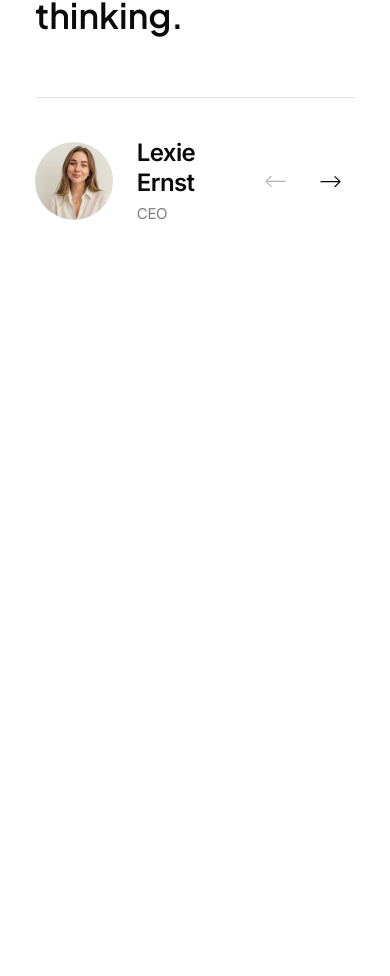
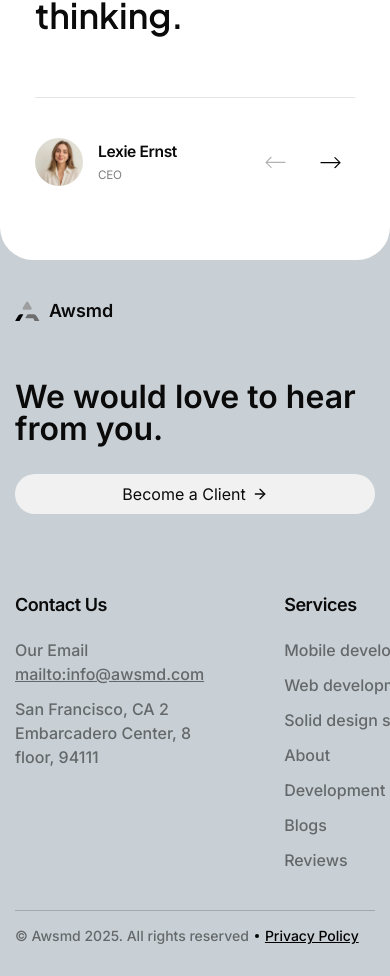
Before and after one commit to mahfuzzayn/awsmd-client, a Next.js app: page / in a window 390 px wide. Shown: the part 9425-10401 px from the top of the page. Before the commit the page ends 9679 px from the top, so only its background shows below. Built offline with nearby package versions, Linux system fonts and the light colour scheme.

Commit message:
Added Footer Section & Some Changes to Sections

```diff
--- a/src/app/page.tsx
+++ b/src/app/page.tsx
@@ -7,6 +7,7 @@ import HeroSection from "@/components/modules/home/HeroSection";
 import OurPorfolio from "@/components/modules/home/our-portfolio/OurPorfolio";
 import OurServices from "@/components/modules/home/OurServices";
 import Reviews from "@/components/modules/home/reviews/Reviews";
+import Footer from "@/components/modules/home/footer/Footer";
 
 const HomePage = () => {
   return (
@@ -20,6 +21,7 @@ const HomePage = () => {
       <Banner />
       <Blog />
       <Reviews />
+      <Footer />
     </div>
   )
 }
--- a/src/components/AnimatedButton2.tsx
+++ b/src/components/AnimatedButton2.tsx
@@ -3,10 +3,10 @@ import MoveDownButton from './MoveDownButton'
 
 const AnimatedButton2 = ({ className, label, icon }: { className?: string, label: string, icon?: React.ReactNode }) => {
     return (
-        <button className={clsx("cursor-pointer flex gap-1.5 items-center relative bg-[#F1F1F1] py-3 px-[17px] rounded-[21px] group overflow-hidden transition-colors duration-300", className)}>
-            <MoveDownButton label={label} className="z-10 group-hover:text-white transition-colors duration-500 ease-in-out"/>
+        <button className={clsx("cursor-pointer flex gap-1.5 justify-center items-center relative bg-[#F1F1F1] py-3 px-[17px] rounded-[21px] group overflow-hidden transition-colors duration-300", className)}>
+            <MoveDownButton label={label} className="z-10 group-hover:text-white transition-colors duration-500 ease-in-out" />
             {icon && <span className="z-10 group-hover:text-white transition-colors duration-500 ease-in-out">{icon}</span>}
-        <span className="-translate-x-[105%] group-hover:translate-x-0 transition-transform duration-500 ease-in-out h-full w-full bg-[#242424] absolute top-o left-0 z-1 rounded-[21px]"></span>
+            <span className="-translate-x-[105%] group-hover:translate-x-0 transition-transform duration-500 ease-in-out h-full w-full bg-[#242424] absolute top-o left-0 z-1 rounded-[21px]"></span>
         </button>
     )
 }
--- /dev/null
+++ b/src/components/modules/home/footer/Footer.tsx
@@ -0,0 +1,192 @@
+"use client"
+
+import Link from "next/link"
+import { useEffect, useRef } from "react"
+
+import "./Footer.css"
+import AwsmdLogo2 from "@/components/icons/Awsmd2"
+import AnimatedButton2 from "@/components/AnimatedButton2"
+import { ArrowRight, ArrowUp } from "lucide-react"
+import { m } from "framer-motion"
+import { IFooter } from "@/types"
+import Arrow45 from "@/components/icons/Arrow45"
+import clsx from "clsx"
+
+const Footer = () => {
+    const footerRef = useRef<HTMLDivElement | null>(null);
+
+    const footerLinks: IFooter[] = [
+        {
+            title: "Contact Us",
+            items: [
+                {
+                    label: "Our Email",
+                    href: "mailto:info@awsmd.com",
+                    isEmail: true,
+                    isLink: true,
+                },
+                {
+                    label: "San Francisco, CA 2 Embarcadero Center, 8 floor, 94111"
+                }
+            ]
+        },
+        {
+            title: "Follow us",
+            items: [
+                {
+                    label: "dribble",
+                    href: "https://dribbble.com/awsmd",
+                    isLink: true,
+                    isIcon: true,
+                },
+                {
+                    label: "linkedin",
+                    href: "https://www.linkedin.com/company/awsmd/",
+                    isLink: true,
+                    isIcon: true,
+                },
+                {
+                    label: "clutch",
+                    href: "https://clutch.co/profile/awsmd",
+                    isLink: true,
+                    isIcon: true,
+                },
+                {
+                    label: "instagram",
+                    href: "https://www.instagram.com/awsmd_com",
+                    isLink: true,
+                    isIcon: true,
+                },
+                {
+                    label: "behance",
+                    href: "https://www.behance.net/awsmd",
+                    isLink: true,
+                    isIcon: true,
+                }
+            ]
+        },
+        {
+            title: "Services",
+            items: [
+                {
+                    label: "Mobile development",
+                    href: "https://awsmd.com/mobile-development",
+                    isLink: true,
+                },
+                {
+                    label: "Web development",
+                    href: "https://awsmd.com/web-development",
+                    isLink: true,
+                },
+                {
+                    label: "Solid design solutions",
+                    href: "https://www.subscription.awsmd.com/",
+                    isLink: true,
+                },
+                {
+                    label: "About",
+                    href: "https://awsmd.com/#about",
+                    isLink: true,
+                },
+                {
+                    label: "Development",
+                    href: "https://awsmd.com/#development",
+                    isLink: true,
+                },
+                {
+                    label: "Blogs",
+                    href: "https://awsmd.com/blog",
+                    isLink: true,
+                },
+                {
+                    label: "Reviews",
+                    href: "https://awsmd.com/#reviews",
+                    isLink: true,
+                },
+            ]
+        }
+    ]
+
+    useEffect(() => {
+        const handleScroll = (event: any) => {
+            console.log(event.target);
+        }
+
+        document.addEventListener("scroll", handleScroll);
+
+        return () => {
+            document.removeEventListener("scroll", handleScroll)
+        }
+    }, [])
+
+    const handleScrollToTop = () => {
+        window.scrollTo({ top: 0, behavior: "smooth" })
+    }
+
+    return (
+        <div className="footer-section parallax relative overflow-hidden">
+            <div className="absolute z-2 h-[44px] w-full bg-white rounded-bl-[33px] rounded-br-[33px]"></div>
+            <div ref={footerRef} className="footer-parallax" style={{ transform: `translate3d(0px, 0px, 0px)` }}>
+                <footer className="footer bg-[#c9d0d5] pt-[80px] pb-[30px] lg:pt-[120px] lg:pb-[50px]">
+                    <div className="container mx-auto px-[15px] lg:px-[25px] xl:px-10">
+                        <Link href="/" className="flex gap-[9px] items-center">
+                            <AwsmdLogo2 className="w-[25px]" />
+                            <span className="text-lg font-semibold leading-none">Awsmd</span>
+                        </Link>
+
+                        <div className="flex flex-col lg:flex-row">
+                            <div className="w-full mt-[55px]">
+                                <div className="lg:max-w-[450px] xl:max-w-[640px]">
+                                    <h2 className="text-[clamp(32px,7vw,60px)] font-semibold mb-[22px] leading-none">We would love to hear from you.</h2>
+                                    <p className="hidden md:block text-[#64686a]">Feel free to reach our if you want to collaborate with us, or simply have a chat</p>
+                                    <AnimatedButton2 className="w-full md:w-auto mt-[29px] mb-[33px]" label="Become a Client" icon={<ArrowRight size={16} />} />
+                                    <p className="hidden md:block text-[#64686a]">Don’t like the forms? Drop us a line via email.</p>
+                                    <Link href="mailto:info@awsmd.com" className="hidden md:block mt-[11px] font-medium">info@awsmd.com</Link>
+                                </div>
+                            </div>
+                            <div className="w-full flex lg:justify-end lg:pl-[25px] mt-[44px] lg:mt-0">
+                                <nav className="flex gap-20 justify-between max-w-[670px]">
+                                    {footerLinks.map((item, index) => (
+                                        <div key={index} className={clsx("w-full", { "hidden md:block": index === 1 })}>
+                                            <h3 className="text-[18px] font-semibold mb-5 whitespace-nowrap tracking-tight">{item.title}</h3>
+                                            <ul className={clsx("flex flex-col gap-[11px]", { "w-[120px]": index === 1 })}>
+                                                {item.items.map((link, index) => (
+                                                    <li key={index} className="text-[#64686a] font-medium">
+                                                        {link.isEmail && link.isLink && link.href ?
+                                                            <>
+                                                                {`${link.label}`}
+                                                                <br />
+                                                                <Link href={link.href} className="underline">
+                                                                    {link.href}
+                                                                </Link>
+                                                            </>
+                                                            : link.isLink && link.href ?
+                                                                <Link href={link.href} className="group flex justify-between items-center whitespace-nowrap">
+                                                                    <span className="mr-4">{link.label}</span>
+                                                                    {link.isIcon && <Arrow45 className="lg:group-hover:rotate-360 transition-all duration-[0.45s] ease-in-out" />}
+                                                                </Link>
+                                                                : `${link.label}`}
+                                                    </li>
+                                                ))}
+                                            </ul>
+                                        </div>
+                                    ))}
+                                </nav>
+                            </div>
+                        </div>
+
+                        <div className="flex justify-between mt-[38px] md:mt-20 pt-[15px] border-t border-[#a5a9ac]">
+                            <p className="flex items-center gap-1.5 text-[#64686a] text-sm font-medium">© Awsmd 2025. All rights reserved<span className="h-1 w-1 bg-black inline-block rounded-full"></span><Link href="/#" className="text-black underline">Privacy Policy</Link></p>
+                            <button className="hidden sm:flex text-sm font-medium cursor-pointer gap-2 items-center whitespace-nowrap" onClick={handleScrollToTop}>
+                                Back to the top
+                                <ArrowUp size={16} />
+                            </button>
+                        </div>
+                    </div>
+                </footer>
+            </div>
+        </div>
+    )
+}
+
+export default Footer
--- a/src/components/modules/home/reviews/ReviewsCarousel.tsx
+++ b/src/components/modules/home/reviews/ReviewsCarousel.tsx
@@ -74,10 +74,10 @@ const ReviewsCarousel = ({ reviews }: { reviews: IReview[] }) => {
                                 </p>
                                 <div className="flex justify-between border-t border-[#e5e5e5] pt-10">
                                     <div className="flex items-center">
-                                        <Image src={review.image} alt={review.name} className="w-[78px] h-[78px] rounded-full" />
-                                        <div className="pl-6 space-y-[7px] leading-tight">
-                                            <h3 className="text-[24px] font-semibold tracking-tight">{review.name}</h3>
-                                            <p className="text-[15px] text-[#7f7f7f] tracking-tight">{review.designation}</p>
+                                        <Image src={review.image} alt={review.name} className="w-[clamp(48px,5vw,78px)] h-[clamp(48px,5vw,78px)] rounded-full" />
+                                        <div className="pl-[15px] md:pl-6 space-y-[7px] leading-tight">
+                                            <h3 className="text-[clamp(15px,4vw,24px)] font-semibold tracking-tight">{review.name}</h3>
+                                            <p className="text-[clamp(7px,3vw,15px)] text-[#7f7f7f] tracking-tight">{review.designation}</p>
                                         </div>
                                     </div>
                                     {swiperInstance && (
--- /dev/null
+++ b/src/types/footer.ts
@@ -0,0 +1,10 @@
+export interface IFooter {
+  title: string;
+  items: {
+    label: string;
+    href?: string;
+    isLink?: boolean;
+    isIcon?: boolean;
+    isEmail?: boolean;
+  }[];
+}
--- a/src/types/index.ts
+++ b/src/types/index.ts
@@ -2,3 +2,4 @@ export * from "./portfolio"
 export * from "./service"
 export * from "./blog"
 export * from "./review"
+export * from "./footer"
```
Also changed, not shown: src/components/modules/home/reviews/Reviews.tsx (+6 -1 lines), src/components/modules/home/footer/Footer.css (added).
